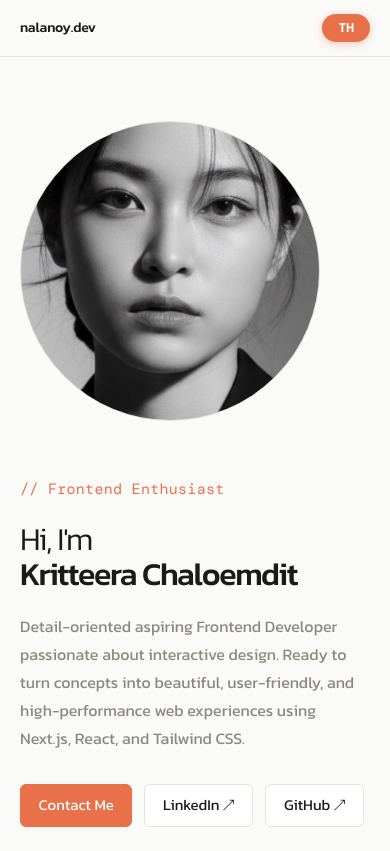
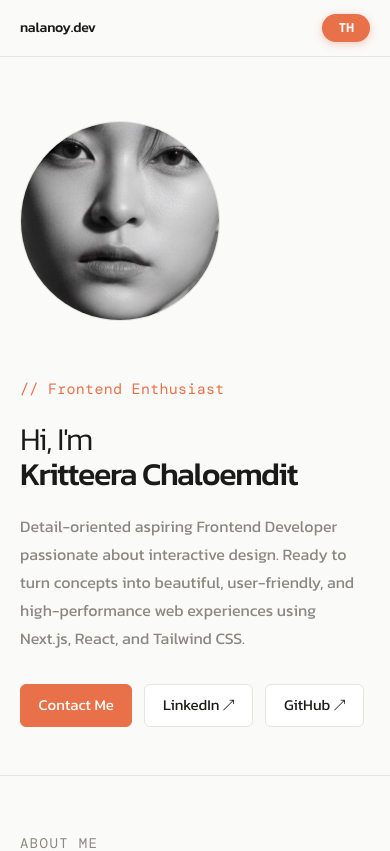
Before and after one commit to Nalanoyyyy/nalanoy.dev, a Next.js app: page / in a window 390 px wide. Shown: the top 851 px of the page. Built offline with nearby package versions, Linux system fonts and the light colour scheme.

Commit message:
update: avatar size again ja

```diff
--- a/src/app/globals.css
+++ b/src/app/globals.css
@@ -220,8 +220,8 @@ footer p { font-size: 12px; font-family: var(--font-dm-mono), monospace; color:
   }
   .avatar {
     display: flex;
-    width: 300px;
-    height: 300px;
+    width: 200px;
+    height: 200px;
     margin-bottom: 1.5rem;
     order: -1;
   }
--- a/src/app/page.tsx
+++ b/src/app/page.tsx
@@ -78,7 +78,7 @@ export default function Home() {
             </div>
           </div>
           <div className="avatar">
-            <Image src="/profile.png" alt={name} width={500} height={500} style={{ objectFit: "cover" , objectPosition: "center 30%" }} />
+            <Image src="/profile.png" alt={name} width={500} height={500} style={{ objectFit: "cover" , objectPosition: "center 0%" }} />
           </div>
         </div>
       </header>
```
